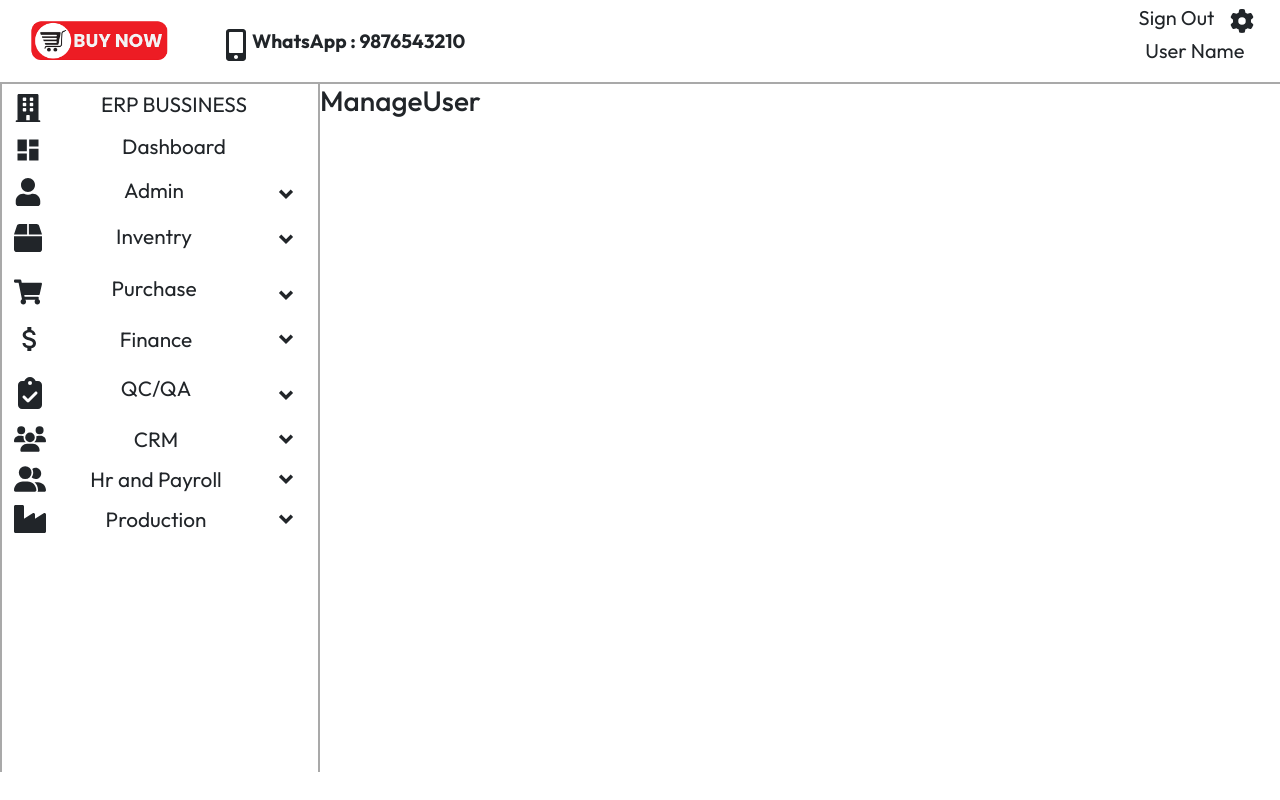
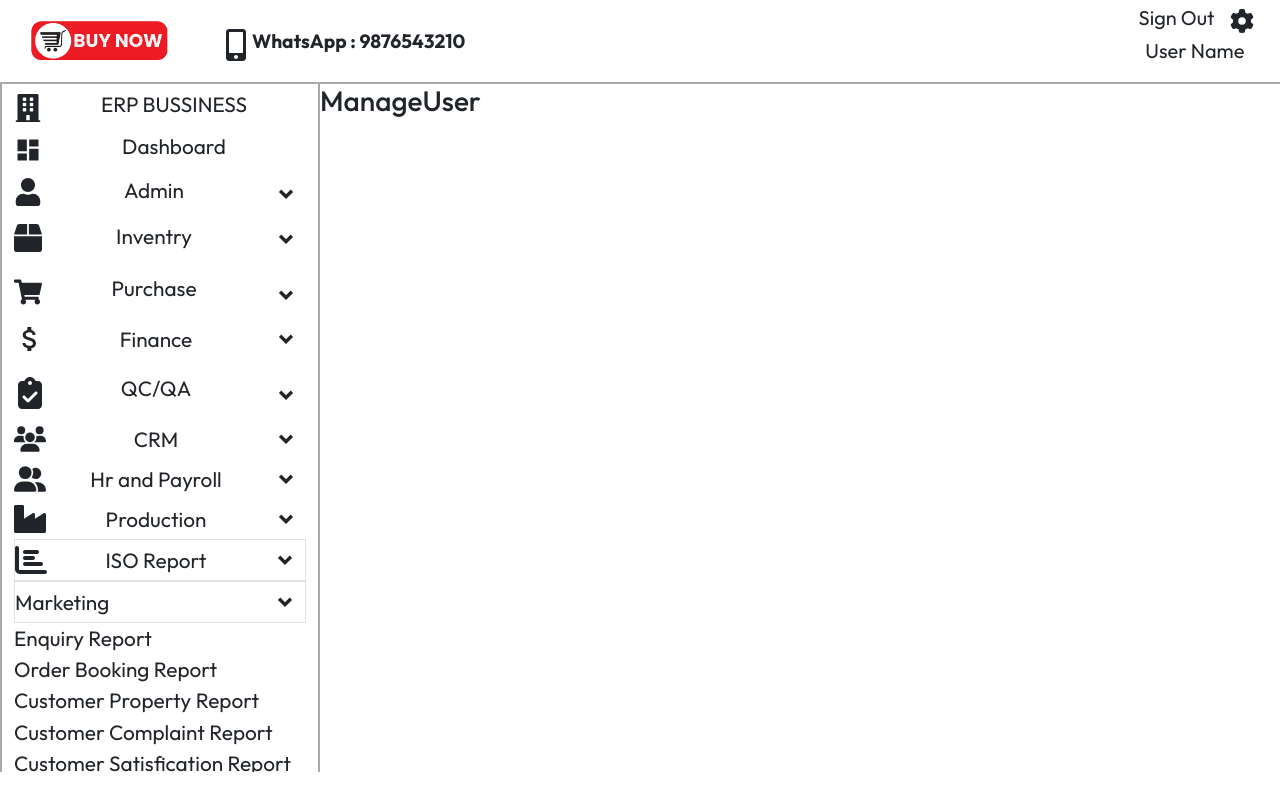
Before and after one commit to jollyvivek/ERP-PROJECT, a React (Vite) app: page /manage_user in a window 1280 px wide. Built offline with nearby package versions, Linux system fonts and the light colour scheme.

Commit message:
Add ISO Module in Dashboard

```diff
--- a/src/Components/Sidebar/Sidebar.jsx
+++ b/src/Components/Sidebar/Sidebar.jsx
@@ -15,6 +15,7 @@ import Quality from "../SidebarMenu/Quality";
 import Crm from "../SidebarMenu/Crm";
 import HrPayroll from "../SidebarMenu/HrPayroll";
 import Production from "../SidebarMenu/Production";
+import IsoReport from "../SidebarMenu/IsoReport";
 
 
 
@@ -40,6 +41,7 @@ const Sidebar = () => {
             <Crm/>
             <HrPayroll/>
             <Production/>
+            <IsoReport/>
 
           </div>
         </div>
--- /dev/null
+++ b/src/Components/SidebarMenu/IsoReport.jsx
@@ -0,0 +1,77 @@
+import React from 'react'
+import '../../Styles/SidebarCommon.css'
+import { FaChartBar } from "react-icons/fa6";
+import { RiArrowDropDownLine } from "react-icons/ri";
+
+const IsoReport = () => {
+  return (
+    <div className='iso'>
+      <div className='iso-top flex lineHeight border'>
+        <span className='icon fs-2'><FaChartBar /></span>
+        <span className='title'>ISO Report</span>
+        <span className='arrow-icon'><RiArrowDropDownLine/></span>
+      </div>
+
+      <div className='iso-items-cont'>
+
+      <ul className="iso-items">
+              <li className="marketing flex lineHeight border">
+                <span className="title">Marketing</span>
+                <span className="arrow-icon"><RiArrowDropDownLine/></span>
+              </li>
+              <ul class="iso-marketing-items px-0">
+                <li class="title">Enquiry Report</li>
+                <li class="title">Order Booking Report</li>
+                <li class="title">Customer Property Report</li>
+                <li class="title">Customer Complaint Report</li>
+                <li class="title">Customer Satisfication Report</li>
+                <li class="title">Quality Related Customer Complain Maintenance Report</li>
+                <li class="title">Rejection Maintance Report</li>
+                <li class="title">Order Delivery Report</li>
+              </ul>
+
+              <li className="iso-production flex lineHeight border">
+                <span  className="title">Production</span>
+                <span className="arrow-icon"><RiArrowDropDownLine/></span>
+              </li>
+              <ul className="iso-production-items">
+                <li className="title">Production VS Planning Report </li>
+                <li className="title">Rejection Report </li>
+                <li className="title">Daily Production Report </li>
+                <li className="title">Re-Work Report </li>
+              </ul>
+
+              <li className="iso-purchase flex lineHeight border">
+                <span  className="title">Purchase</span>
+                <span className="arrow-icon"><RiArrowDropDownLine/></span>
+              </li>
+
+              <ul className=" iso-purchase-items">
+                <li className="title">Supplier Evaluation Report</li>
+                <li className="title">Purchase Order Report</li>
+                <li className="title">Approved Supplier List</li>
+              </ul>
+
+              <li className="iso-quality flex lineHeight border">
+                <sapn className="title">Quality</sapn>
+                <span className="arrow-icon"><RiArrowDropDownLine/></span>
+              </li>
+              <ul className="iso-quality-items">
+                <li className="title">Calibration Plan Report</li>
+              </ul>
+            </ul>
+
+
+      </div>
+
+
+
+
+
+
+
+    </div>
+  )
+}
+
+export default IsoReport
```
